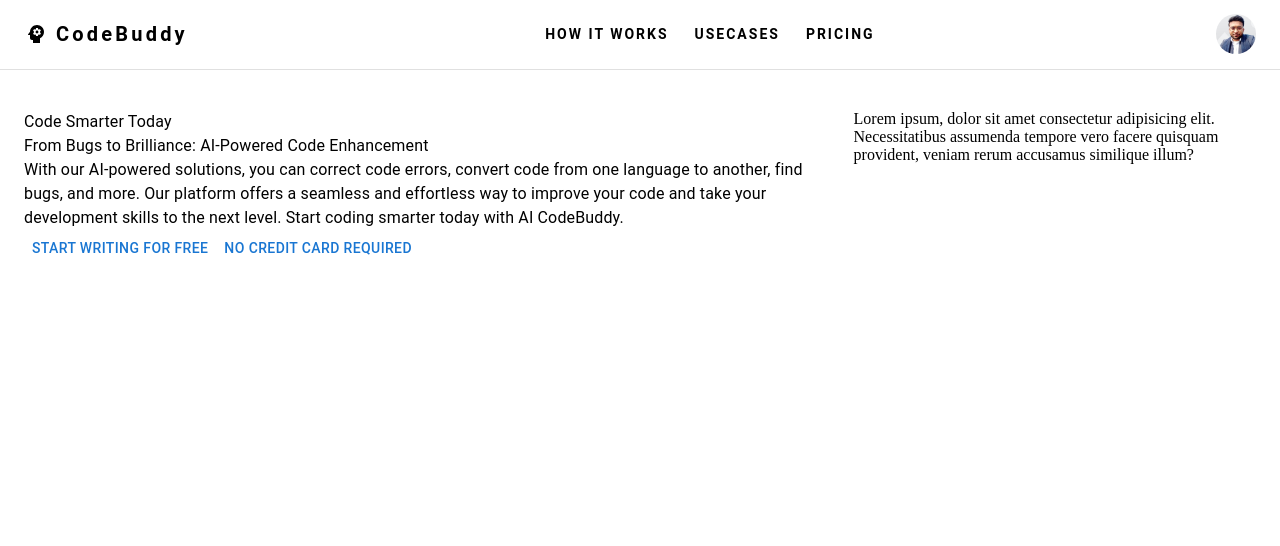
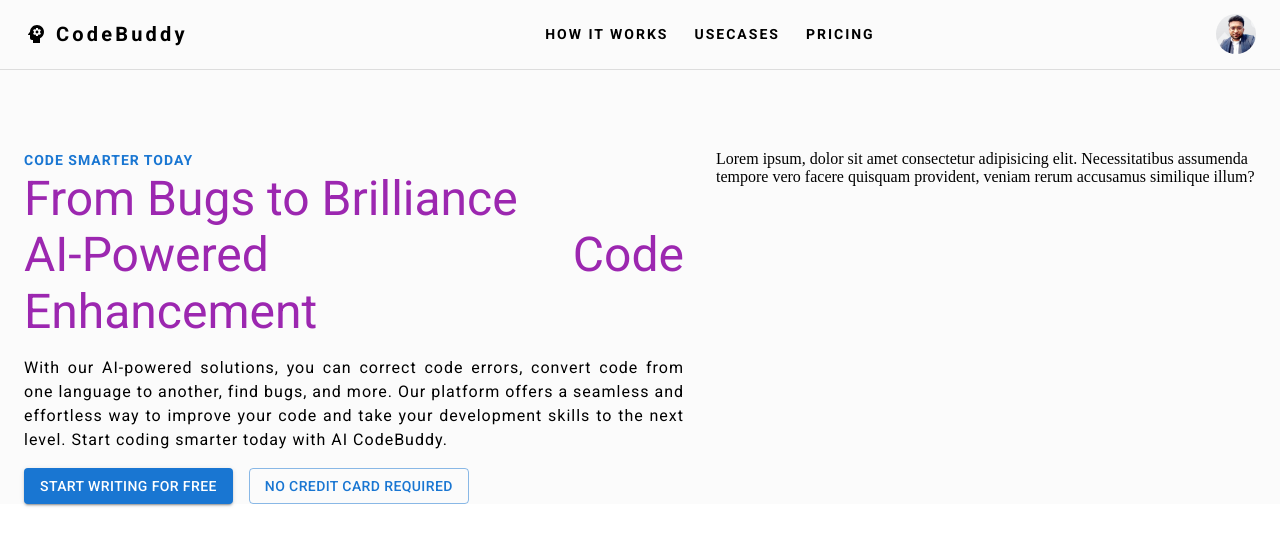
Before and after one commit to ArslanJajja1/my-code-buddy, a React (Vite) app in the folder client/: page / in a window 1280 px wide. Shown: the top 546 px of the page. Built offline with nearby package versions, Linux system fonts and the light colour scheme.

Commit message:
hero section left part done

```diff
--- a/client/index.html
+++ b/client/index.html
@@ -4,7 +4,12 @@
     <meta charset="UTF-8" />
     <link rel="icon" type="image/svg+xml" href="/vite.svg" />
     <meta name="viewport" content="width=device-width, initial-scale=1.0" />
-    <title>Vite + React + TS</title>
+    <link
+  rel="stylesheet"
+  href="https://fonts.googleapis.com/css?family=Roboto:300,400,500,700&display=swap"
+/>
+
+    <title>CodeBuddy</title>
   </head>
   <body>
     <div id="root"></div>
--- a/client/package.json
+++ b/client/package.json
@@ -11,6 +11,7 @@
   "dependencies": {
     "@emotion/react": "^11.10.6",
     "@emotion/styled": "^11.10.6",
+    "@material-ui/core": "^4.12.4",
     "@mui/icons-material": "^5.11.9",
     "@mui/material": "^5.11.10",
     "@mui/styles": "^5.11.9",
--- a/client/src/App.tsx
+++ b/client/src/App.tsx
@@ -1,11 +1,11 @@
 import Home from "./pages/Home/Home"
-
+import {Box} from '@mui/material'
 function App() {
 
   return (
-    <div className="App">
+    <Box sx={{backgroundColor:'#FBFBFB'}}>
         <Home />
-    </div>
+    </Box>
   )
 }
 
--- a/client/src/components/Hero/Hero.tsx
+++ b/client/src/components/Hero/Hero.tsx
@@ -5,28 +5,49 @@ import {Container,Stack,Box,Typography,Button,Divider} from '@mui/material'
 const Hero = () => {
     const classes = useStyles()
   return (
-    <>
+    <Box >
         <Navbar />
         <Divider />
-        <Container maxWidth='xl'>
+        <Container maxWidth='xl' sx={{mt:{xs:1,md:'5rem'}}}>
             <Stack
              direction={{xs:'column',md:'row'}}
              spacing={{xs:1,sm:2,md:4}}
-             sx={{mt:{xs:1,md:5}}}
+             sx={{mt:{xs:1,md:5},width:'100%'}}
             >
-                <Box>
-                    <Typography>Code Smarter Today</Typography>
-                    <Typography>From Bugs to Brilliance: AI-Powered Code Enhancement</Typography>
-                    <Typography>With our AI-powered solutions, you can correct code errors, convert code from one language to another, find bugs, and more. Our platform offers a seamless and effortless way to improve your code and take your development skills to the next level. Start coding smarter today with AI CodeBuddy.</Typography>
-                    <Box>
-                    <Button>Start Writing For Free</Button>
-                    <Button>No Credit Card Required</Button>
-                    </Box>
+                <Box sx={{width:{xs:'100%',md:'55%'}}}>
+                    <Typography
+                    variant='subtitle2'
+                    component='h6'
+                    color='primary'
+                    fontWeight='bold'
+                    sx={{letterSpacing:'1px',textTransform:'uppercase'}}
+                    >Code Smarter Today</Typography>
+                    <Typography
+                    color='secondary'
+                    sx={{typography:{xs:'h6',md:'h3'}}}
+                    component='h1'
+                    fontWeight='bold'
+                    pb={2}
+                    textAlign='justify'
+                    >From Bugs to Brilliance <br/> AI-Powered Code Enhancement</Typography>
+
+                    <Typography
+                    variant='body1'
+                    letterSpacing={1}
+                    textAlign='justify'
+                    pb={2}
+                    >With our AI-powered solutions, you can correct code errors, convert code from one language to another, find bugs, and more. Our platform offers a seamless and effortless way to improve your code and take your development skills to the next level. Start coding smarter today with AI CodeBuddy.</Typography>
+                    <Stack spacing={2} direction='row'>
+                    <Button
+                    variant='contained'
+                    >Start Writing For Free</Button>
+                    <Button variant='outlined'>No Credit Card Required</Button>
+                    </Stack>
                 </Box>
-                <Box>Lorem ipsum, dolor sit amet consectetur adipisicing elit. Necessitatibus assumenda tempore vero facere quisquam provident, veniam rerum accusamus similique illum?</Box>
+                <Box sx={{width:{xs:'100%',md:'45%'}}}>Lorem ipsum, dolor sit amet consectetur adipisicing elit. Necessitatibus assumenda tempore vero facere quisquam provident, veniam rerum accusamus similique illum?</Box>
             </Stack>
         </Container>
-    </>
+    </Box>
   )
 }
 
--- a/client/src/index.css
+++ b/client/src/index.css
@@ -1,3 +1,3 @@
 *{
   margin: 0;
-}
+ }
```
Also changed, not shown: 1 other file (tests, documents, lock files or other folders).
